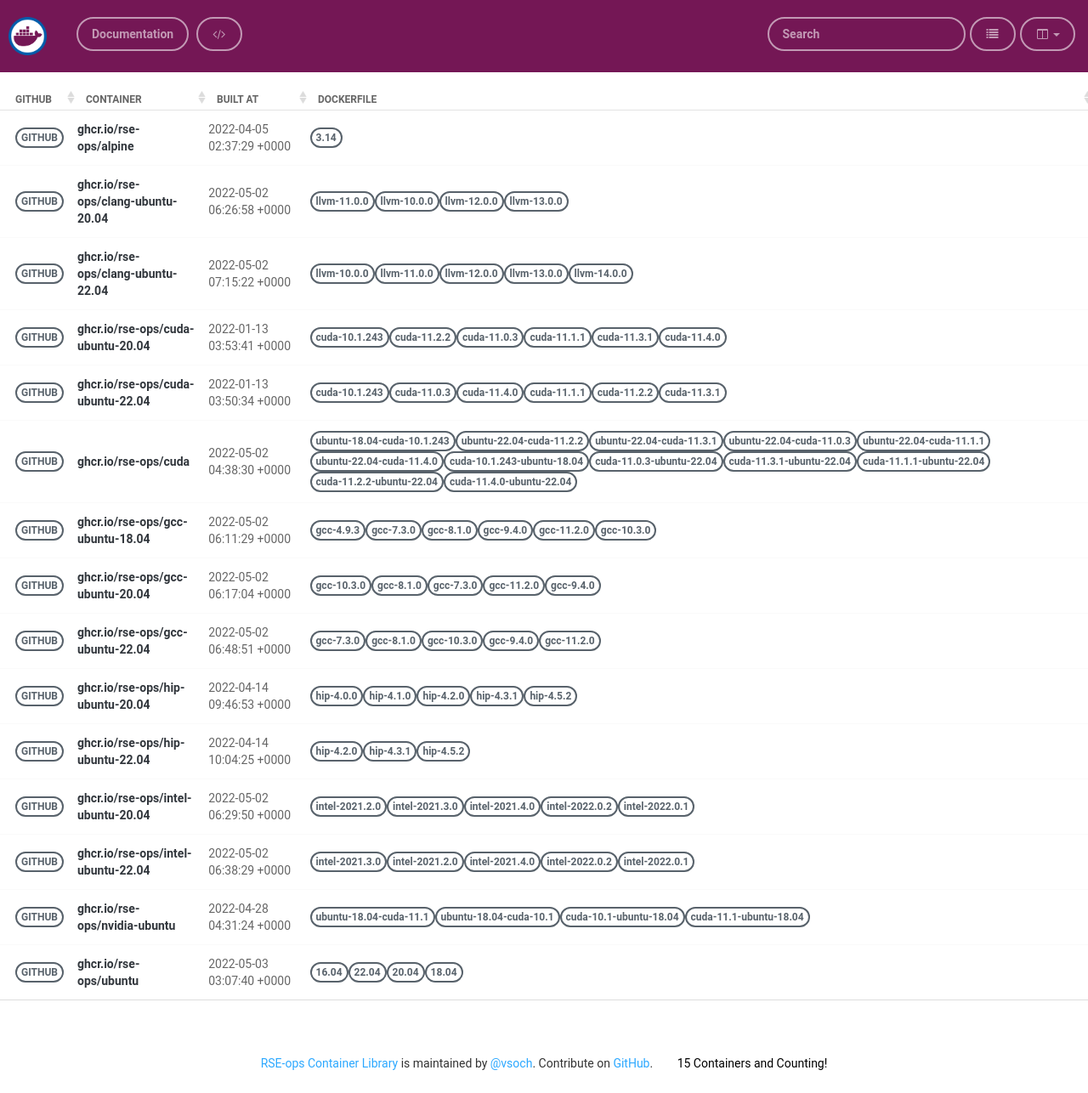
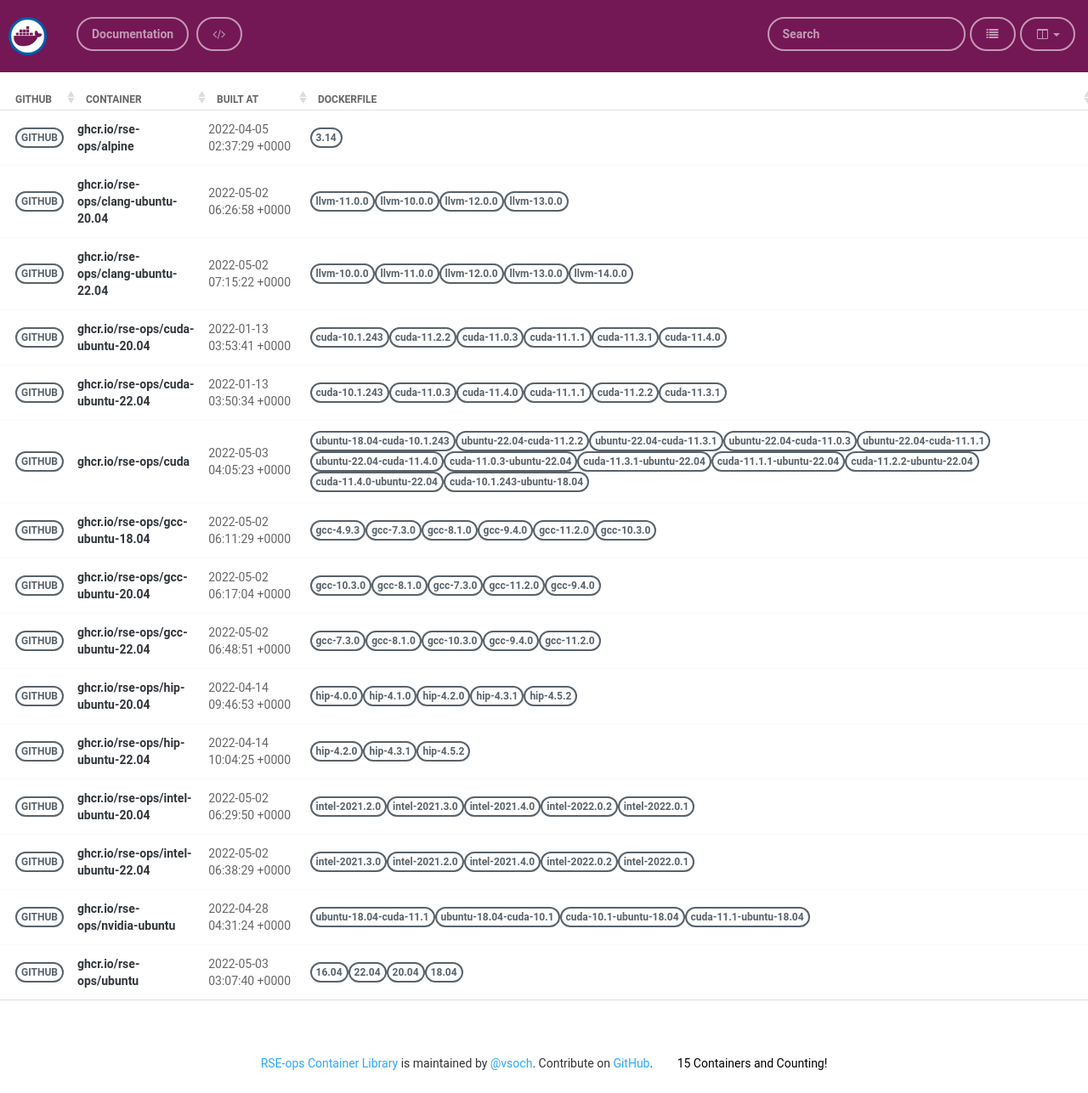
Before and after one commit to rse-ops/docker-images, a Jekyll site: the page built from pages/index.md, in a window 1280 px wide. Shown: the whole page at 85% size. Built offline with Jekyll 4.4.1, drawn with Linux system fonts in a browser that asks for light colours; nearby versions of some CDN libraries.

Commit message:
Automated push to update library 2022-05-03

```diff
--- a/_library/ghcr.io-rse-ops-cuda.md
+++ b/_library/ghcr.io-rse-ops-cuda.md
@@ -1,7 +1,7 @@
 ---
 layout: container
 name: ghcr.io/rse-ops/cuda
-updated_at: 2022-05-02 04:38:30.945425
+updated_at: 2022-05-03 04:05:23.167917
 
 
 container_url: https://github.com/orgs/rse-ops/packages/container/package/cuda
```
Also changed, not shown: other parts of _library/ghcr.io-rse-ops-cuda.md (+3 -3 lines).
